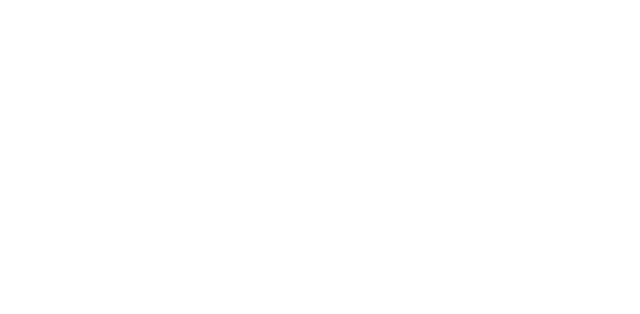
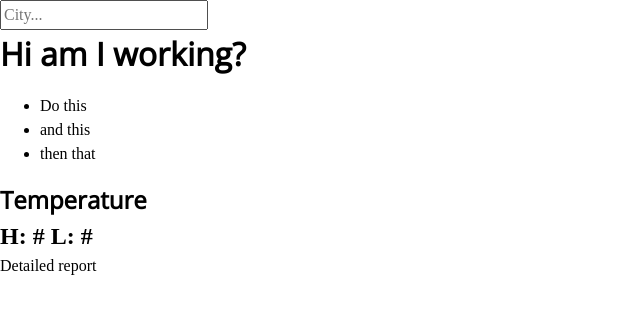
Before and after one commit to MachkrXXIV/dyno-weather-app, a website built with webpack: page src/template.html in a window 1280 px wide. Shown: the whole page, without its empty margins (0-640 px from the left). Built offline with nearby package versions, Linux system fonts and the light colour scheme.

Commit message:
Add: basic html template

```diff
--- a/package.json
+++ b/package.json
@@ -12,7 +12,9 @@
     "file-loader": "^6.2.0",
     "html-loader": "^4.2.0",
     "html-webpack-plugin": "^5.5.0",
+    "img-loader": "^4.0.0",
     "prettier": "^2.8.1",
+    "sass": "^1.57.1",
     "sass-loader": "^13.2.0",
     "style-loader": "^3.3.1",
     "ts-loader": "^9.4.2",
--- a/src/index.ts
+++ b/src/index.ts
@@ -1 +1,2 @@
-console.log("hello world");
+import "./styles/reset.scss";
+import "./styles/style.scss";
--- /dev/null
+++ b/src/styles/reset.scss
@@ -0,0 +1,74 @@
+/* Box sizing rules */
+*,
+*::before,
+*::after {
+  box-sizing: border-box;
+}
+
+/* Remove default margin */
+body,
+h1,
+h2,
+h3,
+h4,
+p,
+figure,
+blockquote,
+dl,
+dd {
+  margin: 0;
+}
+
+/* Remove list styles on ul, ol elements with a list role, which suggests default styling will be removed */
+ul[role="list"],
+ol[role="list"] {
+  list-style: none;
+}
+
+/* Set core root defaults */
+html:focus-within {
+  scroll-behavior: smooth;
+}
+
+/* Set core body defaults */
+body {
+  min-height: 100vh;
+  text-rendering: optimizeSpeed;
+  line-height: 1.5;
+}
+
+/* A elements that don't have a class get default styles */
+a:not([class]) {
+  text-decoration-skip-ink: auto;
+}
+
+/* Make images easier to work with */
+img,
+picture {
+  max-width: 100%;
+  display: block;
+}
+
+/* Inherit fonts for inputs and buttons */
+input,
+button,
+textarea,
+select {
+  font: inherit;
+}
+
+/* Remove all animations, transitions and smooth scroll for people that prefer not to see them */
+@media (prefers-reduced-motion: reduce) {
+  html:focus-within {
+    scroll-behavior: auto;
+  }
+
+  *,
+  *::before,
+  *::after {
+    animation-duration: 0.01ms !important;
+    animation-iteration-count: 1 !important;
+    transition-duration: 0.01ms !important;
+    scroll-behavior: auto !important;
+  }
+}
--- /dev/null
+++ b/src/styles/style.scss
@@ -0,0 +1,15 @@
+@font-face {
+  font-family: "OpenSans";
+  src: url("../assets/OpenSans-Regular.ttf") format("truetype");
+}
+
+*,
+*::before,
+*::after {
+  box-sizing: border-box;
+}
+
+h1 {
+  font-family: "OpenSans";
+  // font-family: "Courier New", Courier, monospace;
+}
--- a/src/template.html
+++ b/src/template.html
@@ -4,7 +4,26 @@
     <meta charset="UTF-8" />
     <meta http-equiv="X-UA-Compatible" content="IE=edge" />
     <meta name="viewport" content="width=device-width, initial-scale=1.0" />
-    <title>Document</title>
+    <title><%= htmlWebpackPlugin.options.title%></title>
+    <link rel="text/css" href="./styles/reset.scss" />
   </head>
-  <body></body>
+  <body>
+    <form action="" class="search-bar">
+      <input type="text" class="search-bar__input" placeholder="City..." />
+    </form>
+    <div class="report">
+      <h1 class="report__headline">Hi am I working?</h1>
+      <ul class="report__suggestions">
+        <!-- will be injectied via ts -->
+        <li class="report__suggestions--active">Do this</li>
+        <li class="report__suggestions--active">and this</li>
+        <li class="report__suggestions--active">then that</li>
+      </ul>
+    </div>
+    <section class="temperature">
+      <h1 class="temperature__value">Temperature</h1>
+      <h2 class="temperature__range">H: # L: #</h2>
+    </section>
+    <footer class="weather-data">Detailed report</footer>
+  </body>
 </html>
--- a/webpack.config.js
+++ b/webpack.config.js
@@ -28,7 +28,8 @@ module.exports = {
       },
       {
         test: /\.(png|woff|woff2|eot|ttf|svg)$/,
-        use: "url-loader?limit=100000",
+        // use: "url-loader?limit=100000",
+        type: "asset/resource",
       },
     ],
   },
```
Also changed, not shown: README.md, dist/OpenSans-Regular.ttf (added), dist/index.html, src/assets/OpenSans-Regular.ttf (added), src/assets/VarelaRound-Regular.ttf (added), src/modules/display.ts (added), src/modules/report.ts (added), src/modules/weather.ts (added), 5 other files.
